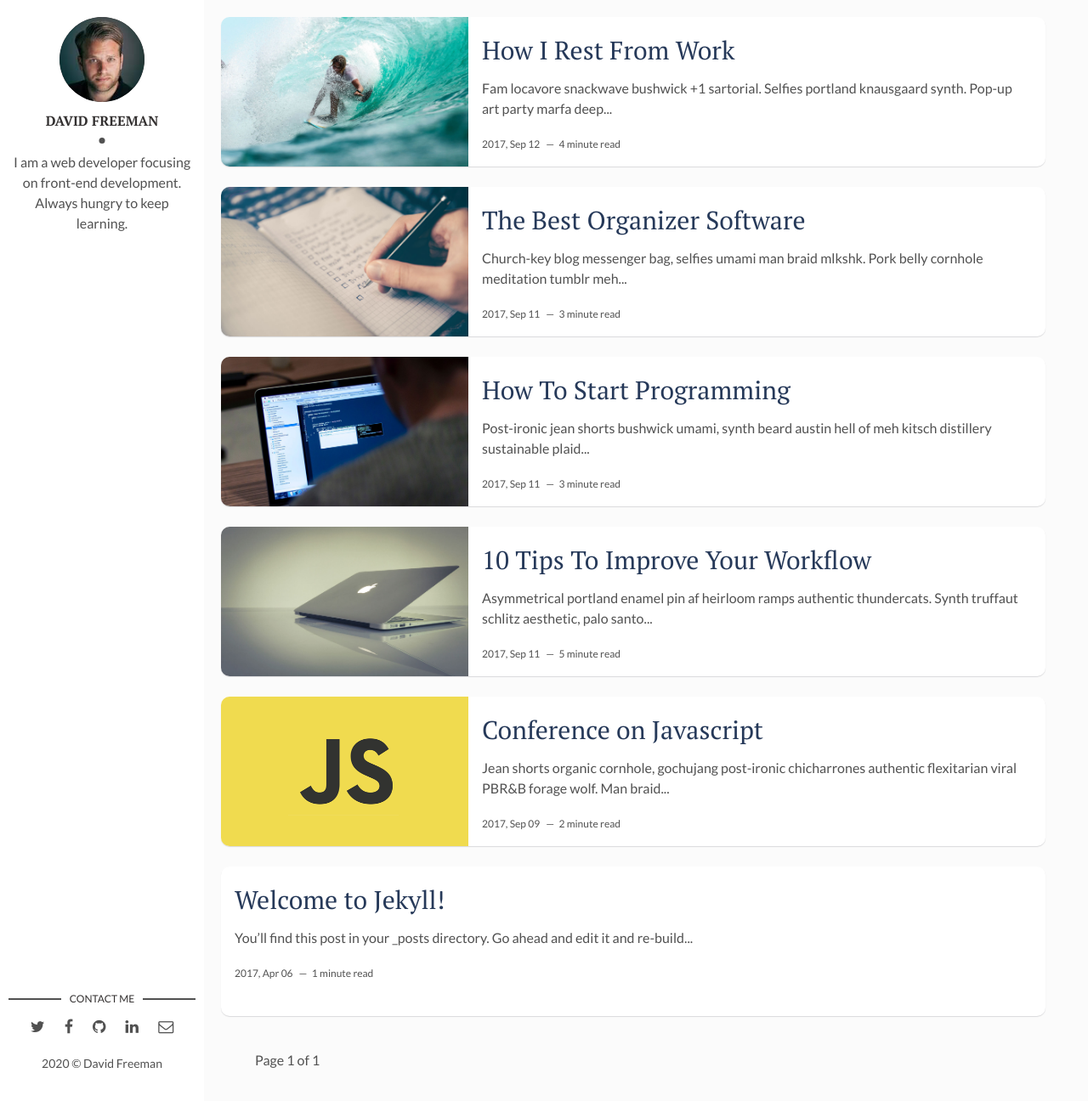
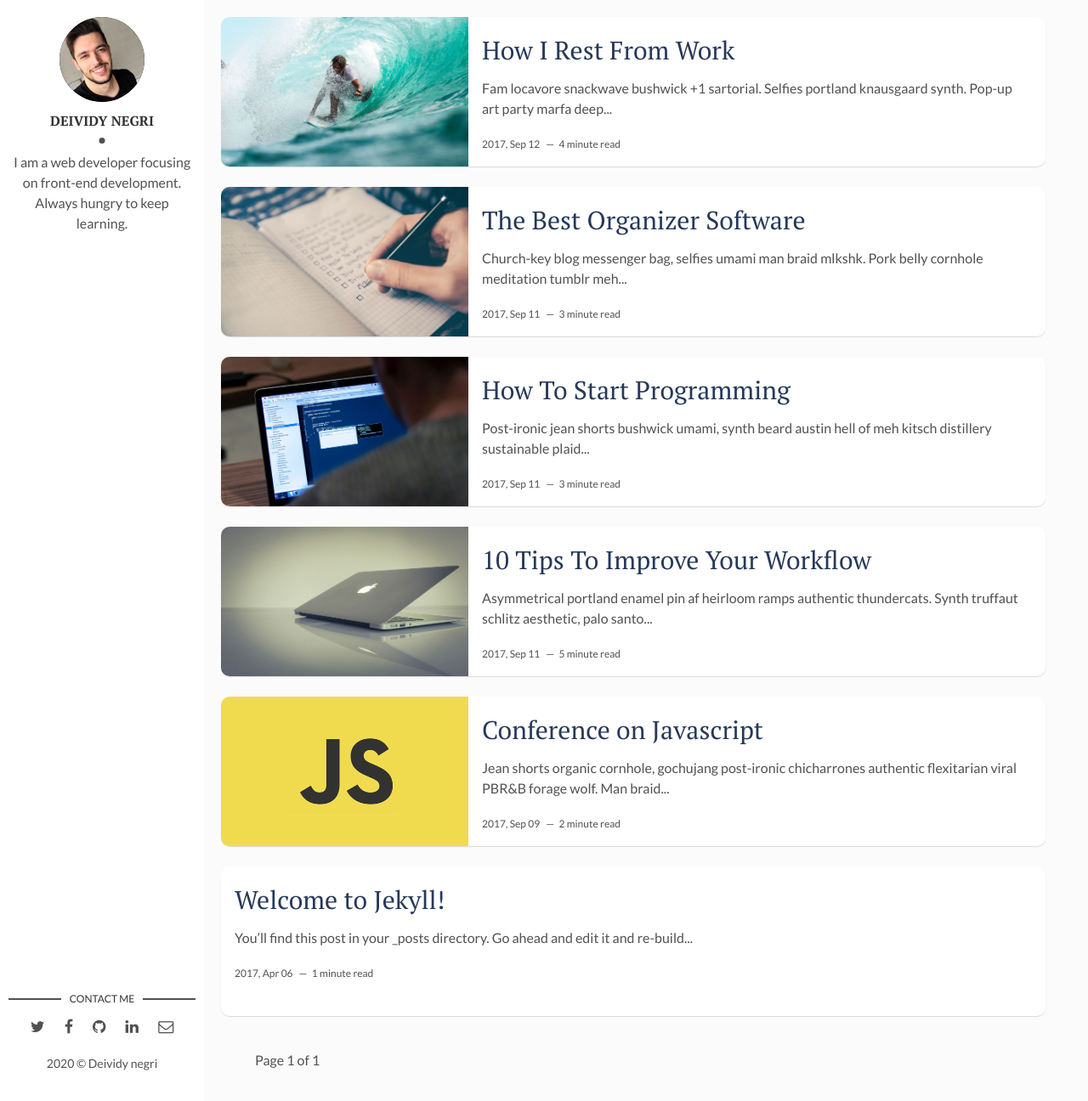
Before and after one commit to deividynegri/deividynegri.github.io, a Jekyll site: the page built from index.html, in a window 1280 px wide and 1296 px high. Shown: the whole window at 85% size. Built offline with Jekyll 4.4.1, drawn with Linux system fonts in a browser that asks for light colours; the list of posts is cut into pages by our own code.

```diff
--- a/_config.yml
+++ b/_config.yml
@@ -1,4 +1,4 @@
-title: Hello, world! I'm David Freeman
+title: Hello, world! I'm Deividy Negri
 description: > # this means to ignore newlines until "baseurl:"
   Write an awesome description for your new site here. You can edit this
   line in _config.yml. It will appear in your document head meta (for
@@ -9,17 +9,15 @@ url: "deividynegri.github.io" # the base hostname & protocol for your site, e.g.
 site-twitter: #if your site has a twitter account, enter it here
 
 # Author Settings
-author: David Freeman # add your name
-author-img: david-freeman.jpg # add your photo
+author: Deividy negri # add your name
+author-img: deividy-negri.png # add your photo
 about-author: I am a web developer focusing on front-end development. Always hungry to keep learning. # add description
-social-twitter: # add your Twitter handle
-social-facebook: # add your Facebook handle
-social-github: artemsheludko # add your Github handle
-social-linkedin: # add your Linkedin handle
-social-email: # add your Email address
+social-github: deividynegri # add your Github handle
+social-linkedin: deividy-negri-00927462 # add your Linkedin handle
+social-email: deividy.n@gmail.com # add your Email address
 
 # Disqus
-discus-identifier: mr-brown # add your discus identifier
+discus-identifier: Deividy Negri # add your discus identifier
 
 # Tracker
 analytics: # Google Analytics
```
Also changed, not shown: assets/img/david-freeman.jpg (deleted), assets/img/deividy-negri.png (added).
